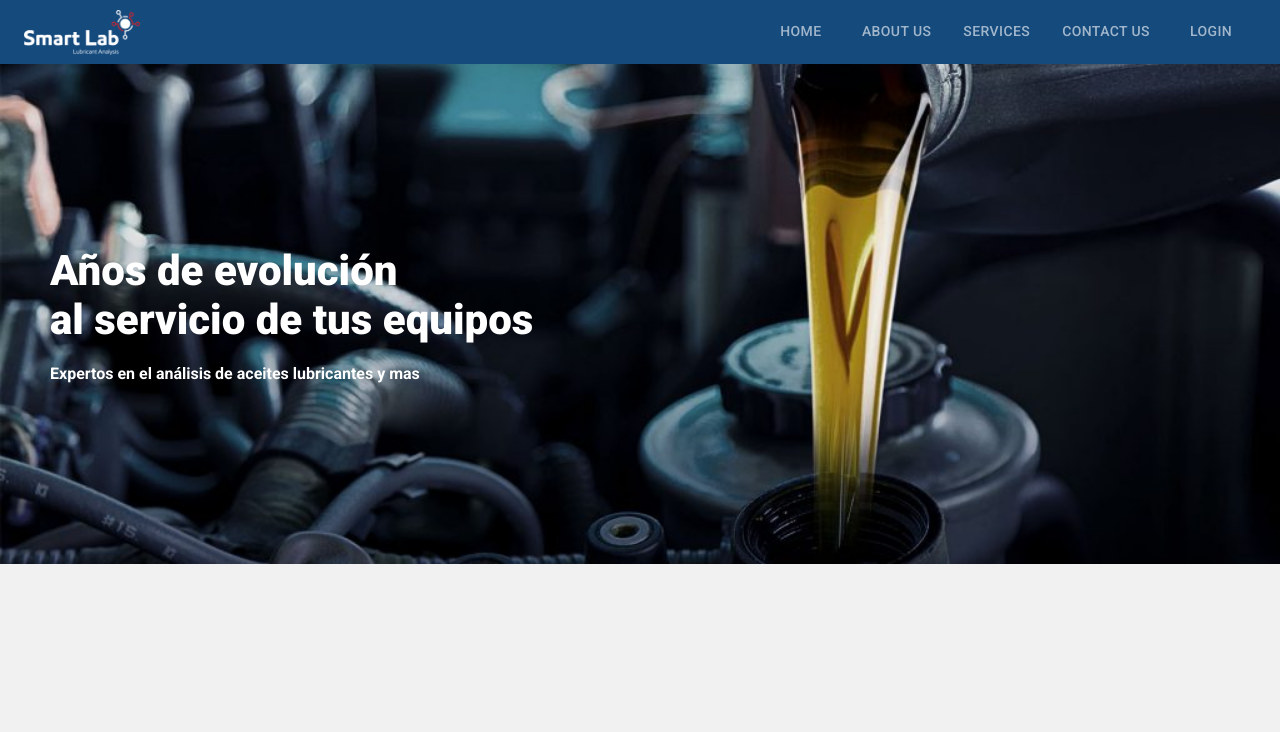
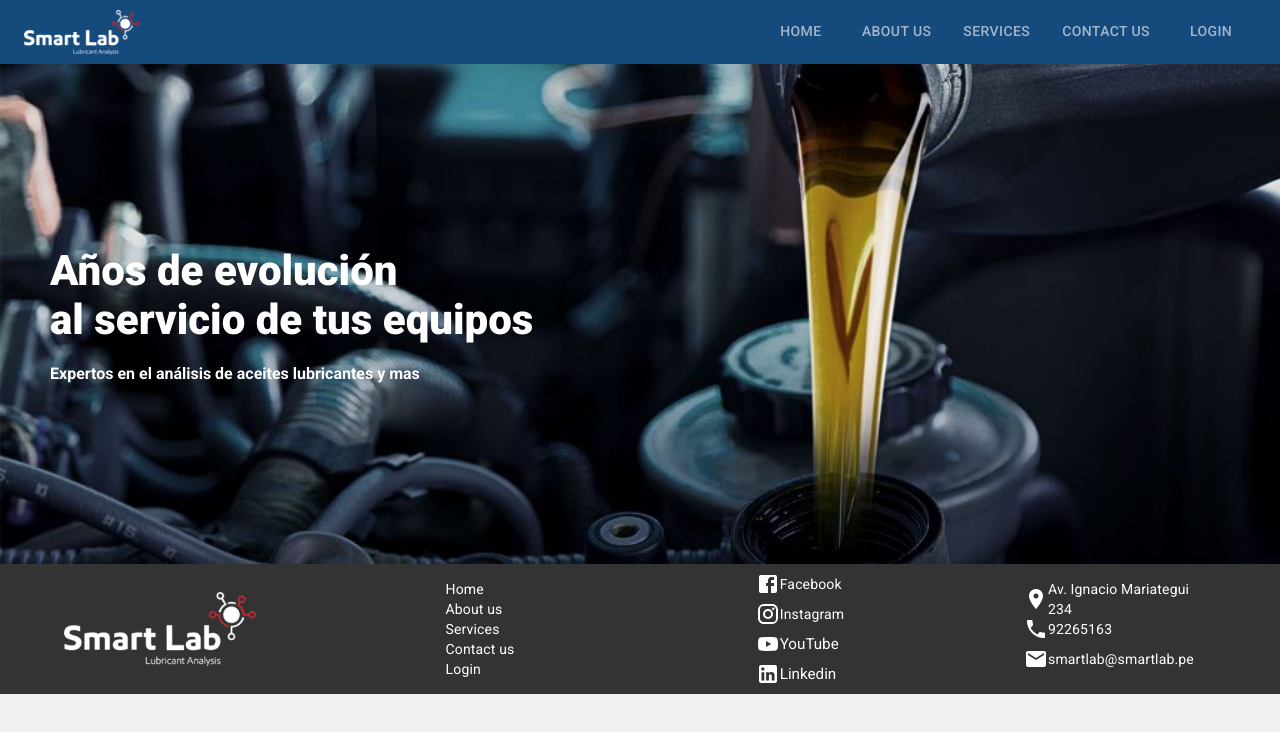
Before and after one commit to JhonOrr/proyecto_frontend, a React (Create React App) app: page / in a window 1280 px wide. Shown: the top 732 px of the page. Built offline with nearby package versions, Linux system fonts and the light colour scheme; no server answers.

Commit message:
add footer

```diff
--- a/src/components/Layout.js
+++ b/src/components/Layout.js
@@ -1,13 +1,14 @@
 import React from 'react';
 import Header from './Header/Header';
 import { Outlet } from 'react-router-dom';
+import Footer from './footer/Footer';
 
 const Layout = () => {
   return (
     <>
         <Header/>
         <Outlet/>
-
+        <Footer/>
     </>
   )
 }
--- a/src/components/Login/Login.js
+++ b/src/components/Login/Login.js
@@ -38,6 +38,7 @@ const Login = () => {
 
   return (
     <div style={containerStyle}>
+      <form  onSubmit={handleSubmit}>
       <Grid>
       <Paper elevation={10} style={paperStyle}>
         <Grid align='center'>
@@ -72,7 +73,7 @@ const Login = () => {
           variant='contained'
           fullWidth
           style={buttonStyle}
-          onClick={handleSubmit}
+
         >LOGIN</Button>
         <Button  color='primary' variant='contained' fullWidth style={buttonStyle} onClick={goBack}>BACK</Button>
         <Typography>
@@ -84,6 +85,7 @@ const Login = () => {
 
       </Paper>
     </Grid>
+    </form>
     </div>
 
   )
--- a/src/components/Sidebar/Sidebar.js
+++ b/src/components/Sidebar/Sidebar.js
@@ -1,4 +1,4 @@
-import React from 'react';
+import React, {useState} from 'react';
 import { Link,useNavigate} from 'react-router-dom';
 import '../../styles/sidebar.css'
 import { Options } from './Options';
@@ -9,6 +9,7 @@ const Sidebar = () => {
 
   const{user,logout}=UserAuth();
   const navigate = useNavigate();
+
   const handleLogout= async ()=>{
     try{
       await logout();
@@ -18,6 +19,9 @@ const Sidebar = () => {
       console.log(e.message)
     }
   }
+
+
+
   return (
     <div className='sidebar'>
       <ul className='sidebarList'>
@@ -35,7 +39,7 @@ const Sidebar = () => {
           )
         })}
         <li className='row'>
-          <div className='title'>{user && user.email}</div>
+          <div className='title'>{user.email?.split('@')[0]}</div>
         </li>
         <li className='row'>
           <button onClick={handleLogout} >Logout</button>
--- a/src/components/cardServices/serviceDetail.js
+++ b/src/components/cardServices/serviceDetail.js
@@ -3,6 +3,8 @@ import { useParams } from 'react-router-dom'
 // import {useState, useEffect} from 'react'
 import { labServices } from './labServices';
 import '../../styles/serviceDetail.css'
+import { Button } from '@mui/material';
+import { useNavigate } from 'react-router-dom';
 
 
 const ServiceDetail = () => {
@@ -11,7 +13,20 @@ const ServiceDetail = () => {
     const service = labServices.find((service) => (
         service.title === title
     ))
+
+    const navigate = useNavigate();
+    const Return =()=>{
+        navigate('/services')
+    }
+
   return (
+    <div >
+        <div className='back-button'>
+            <Button
+            variant='contained'
+            onClick = {Return}
+            >Back</Button>
+        </div>
         <div className='serviceDetail'>
             <div className='serviceDetailInfo'>
                 <h2>{title}</h2>
@@ -22,6 +37,8 @@ const ServiceDetail = () => {
                 <img src={service.image} alt='service'/>
             </div>
         </div>
+
+    </div>
   )
 }
 
--- /dev/null
+++ b/src/components/footer/Footer.js
@@ -0,0 +1,113 @@
+import React from 'react'
+import '../../styles/footer.css'
+import FacebookIcon from '@mui/icons-material/Facebook';
+import InstagramIcon from '@mui/icons-material/Instagram';
+import YouTubeIcon from '@mui/icons-material/YouTube';
+import LinkedInIcon from '@mui/icons-material/LinkedIn';
+import Logo from '../../images/logo.png';
+import LocationOnIcon from '@mui/icons-material/LocationOn';
+import PhoneIcon from '@mui/icons-material/Phone';
+import MailIcon from '@mui/icons-material/Mail';
+import { Typography } from '@mui/material';
+
+const Footer = () => {
+  return (
+    <div>
+        <footer>
+            <section className='footer-section'>
+                <div className='footer-logo'>
+                    <img src={Logo} alt='logo'/>
+                </div>
+            </section>
+
+            <section className='footer-section'>
+                <ul className='footer-menu'>
+                    <li><Typography variant='body2'>Home</Typography></li>
+                    <li><Typography variant='body2'>About us</Typography></li>
+                    <li><Typography variant='body2'>Services</Typography></li>
+                    <li><Typography variant='body2'>Contact us</Typography></li>
+                    <li><Typography variant='body2'>Login</Typography></li>
+                </ul>
+            </section>
+
+            <section className='footer-section'>
+
+                <ul className='footer-social-list'>
+                    {/* <li className='footer-social-row'>
+                        <div className='footer-social-row-icon'>
+                            <Typography variant='body2'>Siguenos</Typography>
+                        </div>
+                        <div className='footer-social-row-icon'>
+                        </div>
+                    </li> */}
+                    <li className='footer-social-row'>
+                        <div className='footer-social-row-icon'>
+                            <FacebookIcon/>
+                        </div>
+                        <div className='footer-social-row-title'>
+                            <Typography variant='body2'>Facebook</Typography>
+                        </div>
+                    </li>
+                    <li className='footer-social-row'>
+                        <div className='footer-social-row-icon'>
+                            <InstagramIcon/>
+                        </div>
+                        <div className='footer-social-row-title'>
+                            <Typography variant='body2'>Instagram</Typography>
+                        </div>
+                    </li >
+                    <li className='footer-social-row'>
+                        <div className='footer-social-row-icon'>
+                            <YouTubeIcon/>
+                        </div>
+                        <div className='footer-social-row-title'>
+                            YouTube
+                        </div>
+                    </li>
+                    <li className='footer-social-row'   >
+                        <div className='footer-social-row-icon'>
+                            <LinkedInIcon/>
+                        </div>
+                        <div className='footer-social-row-title'>
+                            Linkedin
+                        </div>
+                    </li>
+                </ul>
+            </section>
+
+            <section className='footer-section'>
+                <ul className='footer-social-list'>
+                    <li className='footer-social-row'>
+                        <div className='footer-social-row-icon'>
+                            <LocationOnIcon/>
+                        </div>
+                        <div className='footer-social-row-title'>
+                            <Typography variant='body2'>Av. Ignacio Mariategui 234</Typography>
+                        </div>
+                    </li>
+                    <li className='footer-social-row'>
+                        <div className='footer-social-row-icon'>
+                            <PhoneIcon/>
+                        </div>
+                        <div className='footer-social-row-title'>
+                        <Typography variant='body2'>92265163</Typography>
+                        </div>
+                    </li >
+                    <li className='footer-social-row'>
+                        <div className='footer-social-row-icon'>
+                            <MailIcon/>
+                        </div>
+                        <div className='footer-social-row-title'>
+                        <Typography variant='body2'>smartlab@smartlab.pe</Typography>
+                        </div>
+                    </li>
+
+                </ul>
+            </section>
+
+        </footer>
+    </div>
+  )
+}
+
+export default Footer
--- a/src/services/ProtectedRoute.js
+++ b/src/services/ProtectedRoute.js
@@ -5,7 +5,7 @@ import { UserAuth } from './auth/AuthContext';
 const ProtectedRoute = ({children}) => {
     const {user} = UserAuth();
     if(!user){
-        return <Navigate to='/'/>
+        return <Navigate to='/login'/>
     }
     return children;
 }
--- a/src/services/router.js
+++ b/src/services/router.js
@@ -26,7 +26,9 @@ const Router =()=>{
             </Route>
             <Route path="/login" element={<Login/>}/>
             <Route path='/signup' element={<SignUp/>}/>
-            <Route path='/dashboard' element={<ProtectedRoute><Sidebar/></ProtectedRoute> }/>
+            <Route>
+                <Route path='/dashboard' element={<ProtectedRoute><Sidebar/></ProtectedRoute>}/>
+            </Route>
         </Routes>
         </BrowserRouter>
 
--- /dev/null
+++ b/src/styles/footer.css
@@ -0,0 +1,55 @@
+*{
+    margin:0;
+    padding: 0;
+}
+img{
+    display: block;
+}
+footer{
+    background: #333333;
+    display: flex;
+    align-items: center;
+    justify-content: space-around;
+    height: auto;
+    padding: 5px 0;
+}
+.footer-section{
+    display: flex;
+    justify-content: center;
+    width: 15%;
+    color:#FFF;
+}
+
+.footer-logo img{
+    width: 100%;
+}
+
+.footer-menu{
+    list-style: none;
+}
+
+.footer-social-list{
+    width: auto;
+}
+.footer-social-row{
+    width: 100%;
+    height: 30px;
+    list-style-type: none;
+    display: flex;
+    color:#fff;
+    justify-content: center;
+    align-items: center;
+    font-size: 0.95rem;
+}
+
+.footer-social-row-icon{
+    display: flex;
+    /* border: 2px solid black; */
+}
+
+.footer-social-row-title{
+    flex:70%;
+    margin:0;
+    display: flex;
+    align-items: center;
+}
--- a/src/styles/serviceDetail.css
+++ b/src/styles/serviceDetail.css
@@ -5,7 +5,10 @@
 img {
     display: block  ;
 }
-
+.back-button{
+    margin-top: 20px;
+    padding: 25px;
+}
 .serviceDetail{
     display: flex;
     margin-top: 20px;
```
Also changed, not shown: src/styles/sidebar.css (line endings or trailing spaces). Lines whose indentation alone changed are shown as unchanged.
